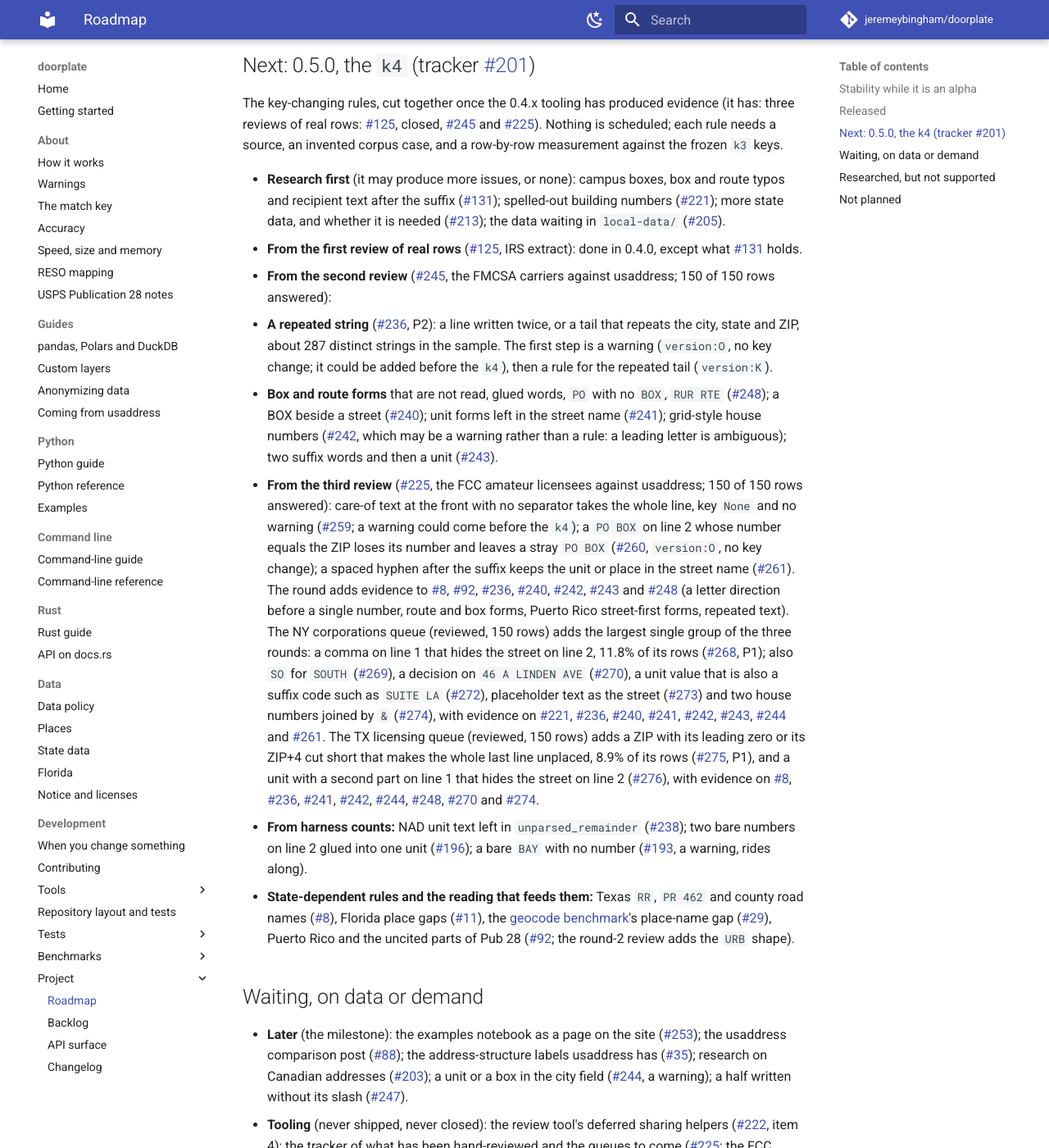
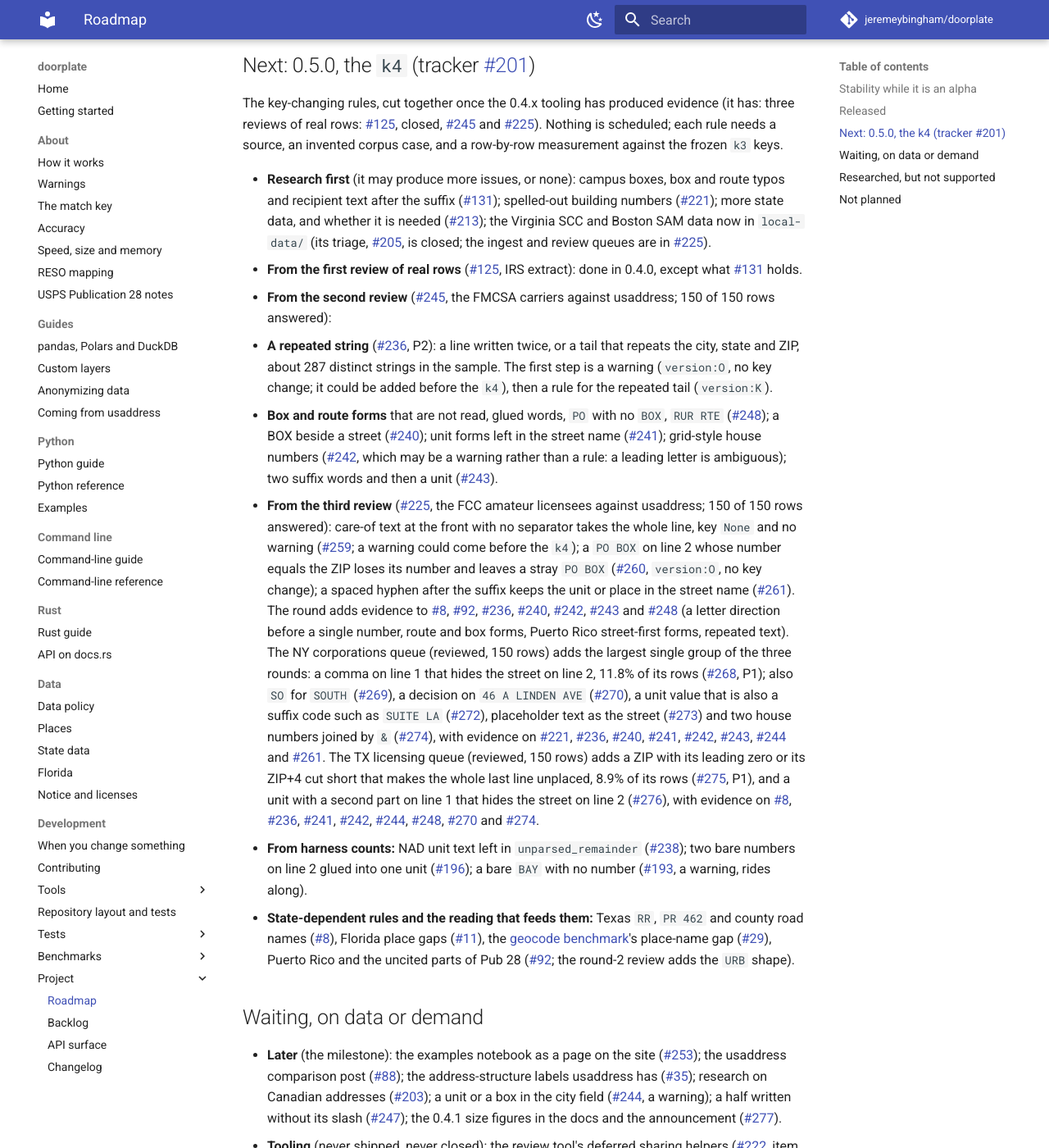
Before and after one commit to jeremeybingham/doorplate, an MkDocs documentation site: the page built from docs/roadmap.md, in a window 1280 px wide and 1400 px high, scrolled down 1552 px. Shown: the whole window at 82% size. Built offline with MkDocs 1.6.1 and Material for MkDocs 9.7.7, drawn with Linux system fonts in a browser that asks for light colours; comment, search, counter and statistics services are not loaded.

Commit message:
Roadmap and backlog: #205 is closed, the size note is #277
Co-Authored-By: Claude Sonnet 5.5 <noreply@anthropic.com>

```diff
--- a/docs/roadmap.md
+++ b/docs/roadmap.md
@@ -5,7 +5,7 @@ What is planned, what depends on what, and what is deliberately not planned.
 messy addresses it sees, the sooner the items below that need them can happen. To send
 some, see [Sharing messy data](../CONTRIBUTING.md#sharing-messy-data).
 
-**Last reviewed 2026-10-28, against the issues up to #276.** The rules for the labels, the milestones and the order are in
+**Last reviewed 2026-10-28, against the issues up to #277.** The rules for the labels, the milestones and the order are in
 [`backlog.md`](backlog.md); the two trackers are #200 (0.4.x) and #201 (0.5.0, the `k4`).
 
 ## Stability while it is an alpha
@@ -49,7 +49,7 @@ The key-changing rules, cut together once the 0.4.x tooling has produced evidenc
 scheduled; each rule needs a source, an invented corpus case, and a row-by-row measurement against the frozen `k3` keys.
 
 - **Research first** (it may produce more issues, or none): campus boxes, box and route typos and recipient text after the suffix (#131); spelled-out
-  building numbers (#221); more state data, and whether it is needed (#213); the data waiting in `local-data/` (#205).
+  building numbers (#221); more state data, and whether it is needed (#213); the Virginia SCC and Boston SAM data now in `local-data/` (its triage, #205, is closed; the ingest and review queues are in #225).
 - **From the first review of real rows** (#125, IRS extract): done in 0.4.0, except what #131 holds.
 - **From the second review** (#245, the FMCSA carriers against usaddress; 150 of 150 rows answered):
   - **A repeated string** (#236, P2): a line written twice, or a tail that repeats the city, state and ZIP, about 287 distinct strings in the sample. The first step is a
@@ -69,7 +69,7 @@ scheduled; each rule needs a source, an invented corpus case, and a row-by-row m
 ## Waiting, on data or demand
 
 - **Later** (the milestone): the examples notebook as a page on the site (#253); the usaddress comparison post (#88); the address-structure labels usaddress has (#35); research on Canadian addresses (#203);
-  a unit or a box in the city field (#244, a warning); a half written without its slash (#247).
+  a unit or a box in the city field (#244, a warning); a half written without its slash (#247); the 0.4.1 size figures in the docs and the announcement (#277).
 - **Tooling** (never shipped, never closed): the review tool's deferred sharing helpers (#222, item 4); the tracker of what has been hand-reviewed and the
   queues to come (#225; the FCC queue is reviewed, its findings are #259 to #261); comparing with libpostal (#215).
 - **More shapes and rules** not tied to a state, known and not yet an issue: named buildings without a building word (`THE GARRETT`, `UPTOWN SQUARE`);
```
Also changed, not shown: docs/backlog.md (+2 -2 lines).
